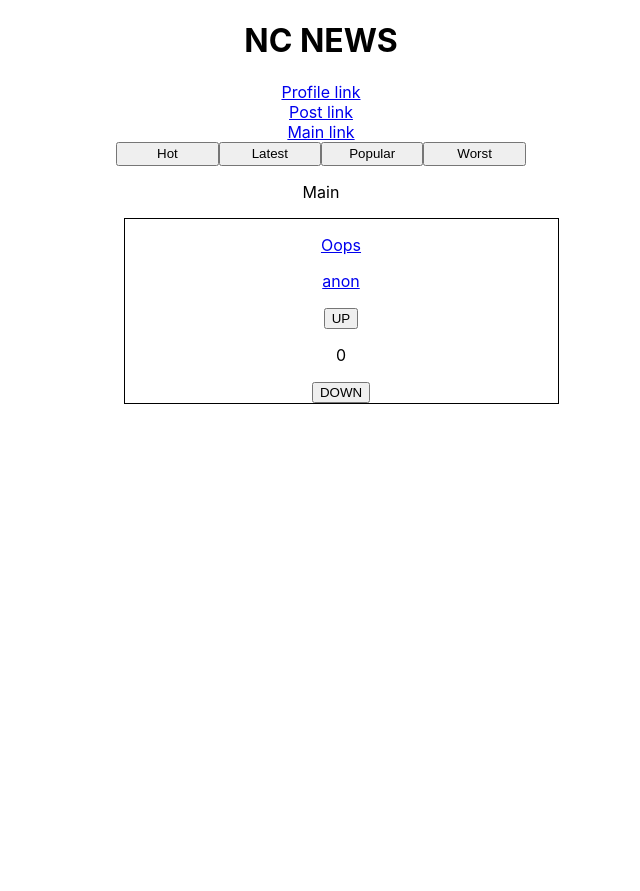
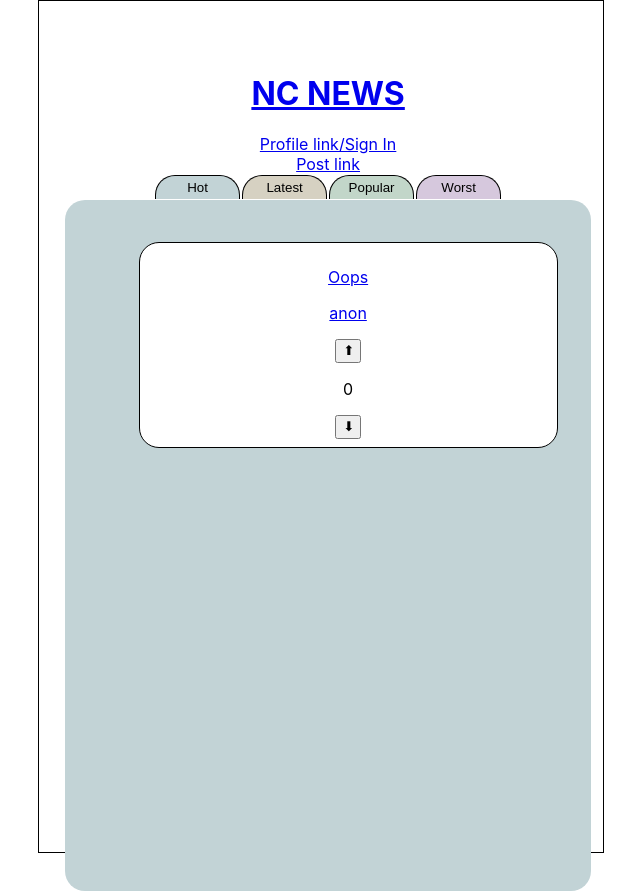
Before and after one commit to maddierosecodes/nc-news, a React (Create React App) app: page / in a window 1280 px wide. Shown: the whole page, without its empty margins (319-959 px from the left). Before the commit the page ends 806 px from the top, so only its background shows below. Built offline with nearby package versions, Linux system fonts and the light colour scheme; no server answers.

Commit message:
adds css styling for readability

```diff
--- a/src/App.css
+++ b/src/App.css
@@ -43,30 +43,98 @@
 
 .container__buttonBar__tablinks {
   min-width: 85px;
-  width: 8vw;
+  width: 6vw;
   height: 3vh;
+  margin: 1px;
+  border-radius: 20px 20px 0px 0px;
+  border-top: 1px solid;
+  border-left: 1px solid;
+  border-right: 1px solid;
+  border-bottom: none;
+}
+.tablinks--hot {
+  background-color: #c2d3d6;
+}
+.tablinks--latest {
+  background-color: #d6d1c2;
+}
+.tablinks--popular {
+  background-color: #c2d6c9;
+}
+.tablinks--worst {
+  background-color: #d6c8dd;
 }
 
 .container_content {
+  padding: 2vw;
   min-width: 475px;
   margin: auto;
-  width: 32vw;
+  width: 30vw;
   height: 80vh;
   overflow-x: hidden;
   overflow-y: auto;
   text-align: center;
+  border-radius: 20px;
 }
 
 .main__article__list,
 .myProfile__article__list {
   list-style-type: none;
 }
+
 .main__article__box,
 .myProfile__article__box {
+  margin: 1vh;
+  padding: 1vh;
   list-style-type: none;
   border: 1px solid;
+  border-radius: 20px;
+  background-color: #ffffff;
+}
+
+.main__upVote,
+.main__downVote {
+  width: 2vw;
+  height: 3vh;
 }
 
 .myProfile__title {
   text-align: center;
 }
+
+.header {
+  padding: 2vw 2vw 0vw 2vw;
+  min-width: 475px;
+  margin: auto;
+  width: 32vw;
+  height: auto;
+  overflow-x: hidden;
+  overflow-y: auto;
+  text-align: center;
+}
+
+.container__app {
+  padding: 2vw;
+  min-width: 475px;
+  margin: auto;
+  width: 40vw;
+  height: 100vh;
+  border: 1px solid;
+}
+
+.container_content::-webkit-scrollbar-track {
+  -webkit-box-shadow: inset 0 0 6px rgba(0, 0, 0, 0.3);
+  border-radius: 10px;
+  background-color: inherit;
+}
+
+.container_content::-webkit-scrollbar {
+  width: 12px;
+  background-color: inherit;
+}
+
+.container_content::-webkit-scrollbar-thumb {
+  border-radius: 10px;
+  -webkit-box-shadow: inset 0 0 6px rgba(0, 0, 0, 0.3);
+  background-color: #F55F5F5;
+}
--- a/src/App.js
+++ b/src/App.js
@@ -44,6 +44,8 @@ function App() {
   ]);
   const [categories, setCategories] = useState(['none']);
   const [currentUser, setCurrentUser] = useState({ username: 'signedOut' });
+  const [bgColour, setBgColour] = useState('#C2D3D6');
+
   // Use Effects
 
   // HTML
@@ -51,6 +53,7 @@ function App() {
     <div className="App">
       <Router>
         <ContainerProvider>
+          <div className="container__app">
             <Header
               categories={categories}
               currentUser={currentUser}
@@ -58,14 +61,19 @@ function App() {
               setFilter={setFilter}
               currentFilter={currentFilter}
               setArticles={setArticles}
+              setBgColour={setBgColour}
             />
             <Switch>
-            <div className="container_content">
+              <div
+                className="container_content"
+                style={{ 'background-color': bgColour }}>
                 <Route exact path="/">
                   <Main
                     articles={articles}
                     setCurrentArticle={setCurrentArticle}
                     setArticles={setArticles}
+                    setBgColour={setBgColour}
+                    setFilter={setFilter}
                   />
                 </Route>
                 <Route exact path="/profile/:username">
@@ -83,6 +91,7 @@ function App() {
                 </Route>
               </div>
             </Switch>
+          </div>
         </ContainerProvider>
       </Router>
     </div>
--- a/src/Components/Header.js
+++ b/src/Components/Header.js
@@ -1,6 +1,6 @@
 import { Link } from 'react-router-dom';
 import { ContainerContext } from './Container';
-import { useEffect, useContext } from 'react';
+import { useEffect, useContext, useState } from 'react';
 import axios from 'axios';
 
 const Header = ({
@@ -9,7 +9,8 @@ const Header = ({
   latest,
   currentUser,
   setFilter,
-  currentFilter
+  currentFilter,
+  setBgColour
 }) => {
   const { showTabs } = useContext(ContainerContext);
   useEffect(() => {
@@ -19,15 +20,47 @@ const Header = ({
     });
   }, [currentFilter, setArticles]);
 
+  const [button, setButton] = useState('tablinks--hot');
+
   return (
     <div className="header">
-      <h1>NC NEWS</h1>
+      <Link
+        onClick={() => {
+          setBgColour('#C2D3D6');
+          setFilter({
+            sort: 'DESC',
+            sortBy: 'votes'
+          });
+        }}
+        to={`/`}>
+        <h1>NC NEWS</h1>
+      </Link>
+
       <nav>
-        <Link to={`/profile/test`}>Profile link</Link>
+        <Link
+          to={`/profile/test`}
+          onClick={() => {
+            setBgColour('#C2D3D6');
+            setFilter({
+              sort: 'DESC',
+              sortBy: 'votes'
+            });
+          }}>
+          Profile link/Sign In
+        </Link>
         <br></br>
-        <Link to={`/post`}>Post link</Link>
+        <Link
+          onClick={() => {
+            setBgColour('#C2D3D6');
+            setFilter({
+              sort: 'DESC',
+              sortBy: 'votes'
+            });
+          }}
+          to={`/post`}>
+          Post link
+        </Link>
         <br></br>
-        <Link to={`/`}>Main link</Link>
       </nav>
       <div className="container">
         <div className="container__buttonBar">
@@ -36,7 +69,8 @@ const Header = ({
             disabled={showTabs === 'show' ? false : true}
             title="Sort by: most likes"
             onClick={() => {
-              return setFilter({
+              setBgColour('#C2D3D6');
+              setFilter({
                 sort: 'DESC',
                 sortBy: 'votes'
               });
@@ -48,6 +82,7 @@ const Header = ({
             disabled={showTabs === 'show' ? false : true}
             title="Sort by: most recent"
             onClick={() => {
+              setBgColour('#D6D1C2');
               setFilter({
                 sort: 'DESC',
                 sortBy: 'created_at'
@@ -60,6 +95,7 @@ const Header = ({
             disabled={showTabs === 'show' ? false : true}
             title="Sort by: most comments"
             onClick={() => {
+              setBgColour('#C2D6C9');
               setFilter(() => {
                 return {
                   sort: 'DESC',
@@ -74,6 +110,7 @@ const Header = ({
             disabled={showTabs === 'show' ? false : true}
             title="Sort by: least likes"
             onClick={() => {
+              setBgColour('#D6C8DD');
               setFilter({
                 sort: 'ASC',
                 sortBy: 'votes'
--- a/src/Components/Main.js
+++ b/src/Components/Main.js
@@ -3,7 +3,13 @@ import { useContext, useEffect, useState } from 'react';
 import axios from 'axios';
 import { Link } from 'react-router-dom';
 
-const Main = ({ articles, setCurrentArticle, setArticles }) => {
+const Main = ({
+  articles,
+  setCurrentArticle,
+  setArticles,
+  setFilter,
+  setBgColour
+}) => {
   const { showTabs, switchShowTabs } = useContext(ContainerContext);
   const [vote, setVote] = useState({});
 
@@ -33,32 +39,48 @@ const Main = ({ articles, setCurrentArticle, setArticles }) => {
 
   return (
     <div className="main">
-      <p>Main</p>
       <ul className="main__article__list">
         {articles.map((article) => {
           return (
             <li key={article.article_id} className="main__article_item">
               <div className="main__article__box">
                 <Link
-                  onClick={setCurrentArticle(article)}
+                  onClick={() => {
+                    setCurrentArticle(article);
+                    setFilter({
+                      sort: 'DESC',
+                      sortBy: 'votes'
+                    });
+                    setBgColour('#C2D3D6');
+                  }}
                   to={`/articles/${article.article_id}`}>
-                  <p>{article.title}</p>{' '}
+                  <p>{article.title}</p>
                 </Link>
-                <Link to={`/profile/${article.author}`}>
+                <Link
+                  onClick={() => {
+                    setBgColour('#C2D3D6');
+                    setFilter({
+                      sort: 'DESC',
+                      sortBy: 'votes'
+                    });
+                  }}
+                  to={`/profile/${article.author}`}>
                   <p>{article.author}</p>
                 </Link>
                 <button
+                  className="main__upVote"
                   onClick={() => {
                     setVote({ article_id: article.article_id, votes: 1 });
                   }}>
-                  UP
+                  ⬆
                 </button>
                 <p>{article.votes}</p>
                 <button
+                  className="main__downVote"
                   onClick={() => {
                     setVote({ article_id: article.article_id, votes: -1 });
                   }}>
-                  DOWN
+                  ⬇
                 </button>
               </div>
             </li>
```
Also changed, not shown: 1 other file (tests, documents, lock files or other folders). Lines whose indentation alone changed are shown as unchanged.
